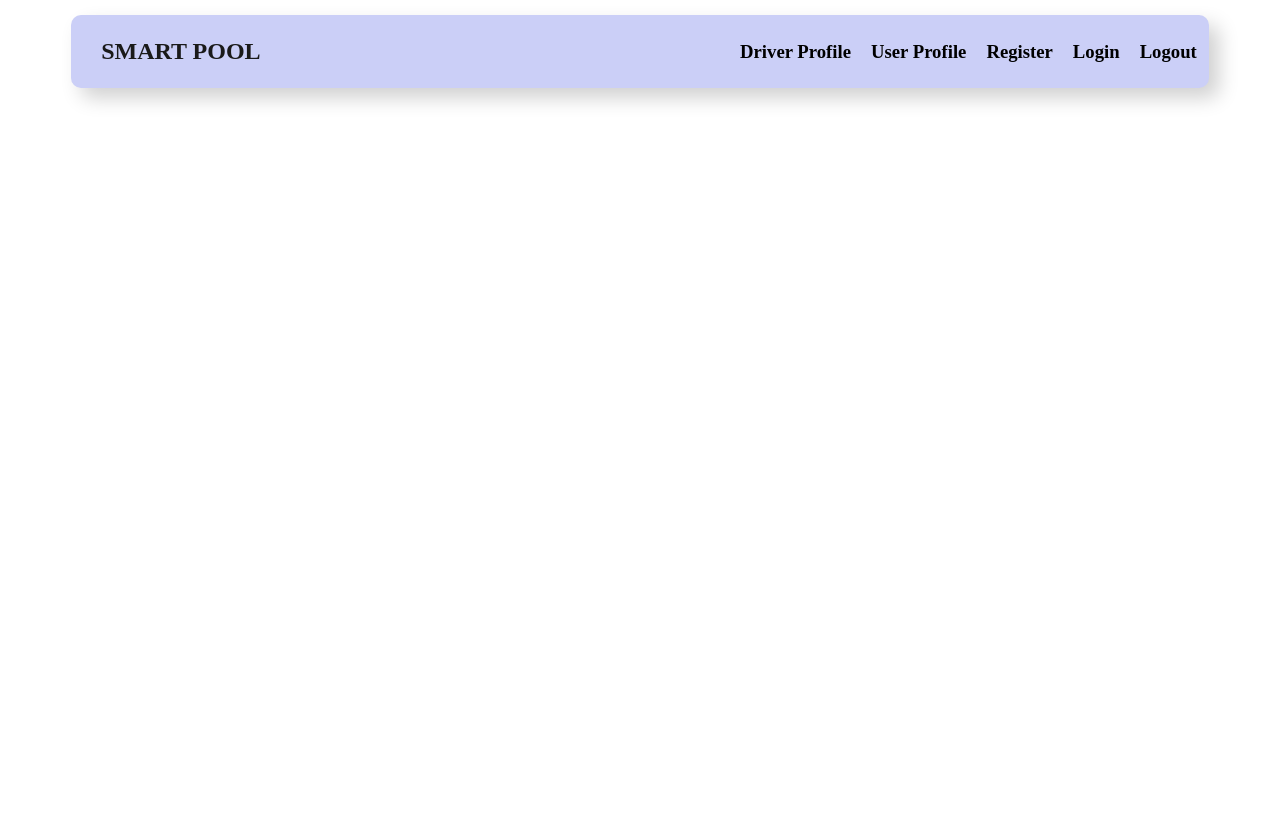
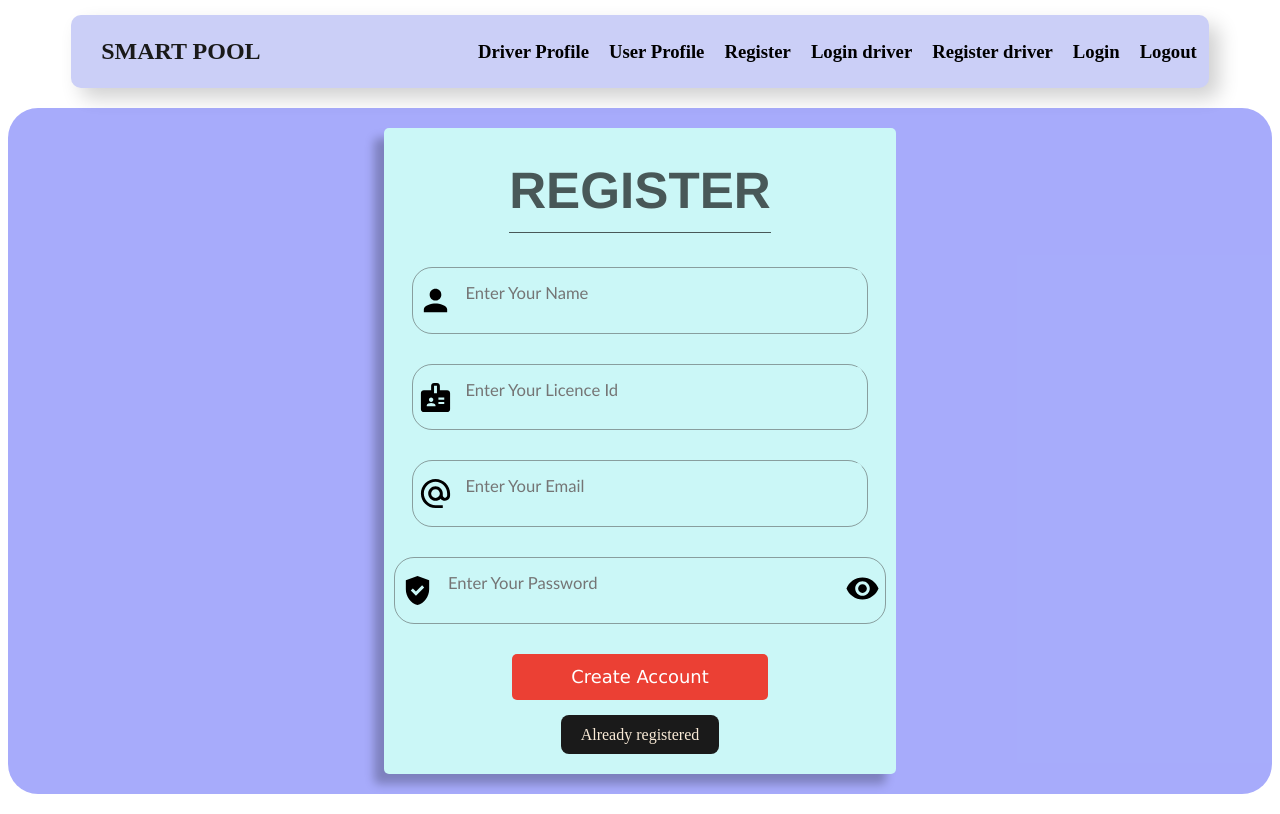
Before and after one commit to firojahmed1313/College-project, a React (Vite) app in the folder frontend/: page /registerdriver in a window 1280 px wide. Built offline with nearby package versions, Linux system fonts and the light colour scheme.

Commit message:
user driver separate login registter page

```diff
--- a/frontend/src/App.jsx
+++ b/frontend/src/App.jsx
@@ -10,6 +10,8 @@ import Payment from "./pages/Payment";
 import Location from "./pages/Location";
 import DriverProfile from "./pages/DriverProfile";
 import UserProfile from "./pages/UserProfile";
+import RegisterDriver from "./pages/RegisterDriver";
+import LoginDriver from "./pages/LoginDriver";
 const App = () => {
   return (
     <>
@@ -18,6 +20,8 @@ const App = () => {
         <Route path="/" element={<Home/>} />
         <Route path="/register" element={<Register />} />
         <Route path="/login" element={<Login />} />
+        <Route path="/registerdriver" element={<RegisterDriver />} />
+        <Route path="/logindriver" element={<LoginDriver/>} />
         <Route path="/addcar" element={<AddCar />} />
         <Route path="/mapDetails" element={<MapDetails />} />
         <Route path="/payment" element={<Payment />} />
--- a/frontend/src/components/Navber.jsx
+++ b/frontend/src/components/Navber.jsx
@@ -21,6 +21,12 @@ const Navber = () => {
           <Link to={"/register"} className="navitem">
             <h3>Register</h3>
           </Link>
+          <Link to={"/logindriver"} className="navitem">
+            <h3>Login driver</h3>
+          </Link>
+          <Link to={"/registerdriver"} className="navitem">
+            <h3>Register driver</h3>
+          </Link>
           <Link to={"/login"} className="navitem">
             <h3>Login</h3>
           </Link>
--- a/frontend/src/components/ProfileNav.jsx
+++ b/frontend/src/components/ProfileNav.jsx
@@ -2,7 +2,8 @@ import React from 'react'
 import { Link } from "react-router-dom";
 import Avatar from "../assets/avatar.png";
 
-const ProfileNav = () => {
+const ProfileNav = ({d}) => {
+    console.log(d);
     const logOut=()=>{
 
     }
@@ -22,9 +23,17 @@ const ProfileNav = () => {
                 <Link to={"/"} className="Linkitem">
                     <h3>Home</h3>
                 </Link>
-                <Link to={"/location"} className="Linkitem">
+
+                { (d=="driver") ?
+                <Link to={"/addcar"} className="Linkitem">
+                    <h3>Add Car</h3>
+                </Link>
+                :
+                    <Link to={"/location"} className="Linkitem">
                     <h3>Book Rides</h3>
                 </Link>
+
+                }
                 <div className="Linkitem" onClick={logOut}>
                     <h3>Logout</h3>
                 </div>
--- a/frontend/src/pages/AddCar.jsx
+++ b/frontend/src/pages/AddCar.jsx
@@ -6,13 +6,10 @@ import "react-toastify/dist/ReactToastify.css";
 import { useNavigate } from "react-router-dom";
 
 const initialData = {
-    name: "",
     vehicle: "",
     category: "",
     phone_no: "",
     car_no: "",
-    licence_id: "",
-    password: "",
     depert: "",
     goingto: "",
     rent: "",
@@ -73,14 +70,6 @@ const AddCar = () => {
                         onChange={inputEvent}
                     />
                     <input
-                        placeholder="Enter Your Name"
-                        type="text"
-                        name="name"
-                        id="name"
-                        value={car.name}
-                        onChange={inputEvent}
-                    />
-                    <input
                         placeholder="Enter Your vehicle"
                         type="text"
                         name="vehicle"
@@ -104,22 +93,7 @@ const AddCar = () => {
                         value={car.category}
                         onChange={inputEvent}
                     />
-                    <input
-                        placeholder="Enter Your Licence Id"
-                        type="text"
-                        name="licence_id"
-                        id="licence_id"
-                        value={car.licence_id}
-                        onChange={inputEvent}
-                    />
-                    <input
-                        placeholder="Enter Your Password"
-                        type="password"
-                        name="password"
-                        id="password"
-                        value={car.password}
-                        onChange={inputEvent}
-                    />
+
                     <input
                         placeholder="Enter Your Phone No"
                         type="text"
--- a/frontend/src/pages/DriverProfile.jsx
+++ b/frontend/src/pages/DriverProfile.jsx
@@ -6,7 +6,7 @@ const DriverProfile = () => {
   return (
     <div className="profile">
       <div className="profileNav">
-        <ProfileNav />
+        <ProfileNav d="driver"/>
       </div>
       <div className="profilesub">
         <ProfileDriver />
--- /dev/null
+++ b/frontend/src/pages/LoginDriver.jsx
@@ -0,0 +1,56 @@
+import React, { useState } from "react";
+import axios from "axios";
+import LocalPostOfficeIcon from '@mui/icons-material/LocalPostOffice';
+import PasswordIcon from '@mui/icons-material/Password';
+import VisibilityOffIcon from '@mui/icons-material/VisibilityOff';
+import VisibilityIcon from '@mui/icons-material/Visibility';
+import { useNavigate } from "react-router-dom";
+import BadgeIcon from '@mui/icons-material/Badge';
+const LoginDriver = () => {
+  const [name, setname] = useState("");
+  const [password, setpassword] = useState("");
+  const [isVisiable, setIsVisiable] = useState(false);
+  const navigator=useNavigate();
+  const onSubmit = async (e) => {
+    e.preventDefault();
+    console.log(name, password);
+    navigator('/driverProfile')
+  }
+  return (
+    <>
+      <div className="formbody">
+        <form onSubmit={onSubmit} >
+          <h1>LOGIN</h1>
+          <div className="formiconplusi">
+            <BadgeIcon fontSize="large" />
+            <input
+              placeholder="Enter Your Licence Id"
+              type="text"
+              name="licence_id"
+              id="licence_id"
+              value={name}
+              onChange={(e) => setname(e.target.value)}
+            />
+          </div>
+          <div className="formiconplusi">
+            <PasswordIcon fontSize="large" />
+            <input
+              placeholder="Enter Your Password"
+              type={(isVisiable) ? "text" : "password"}
+              name="password"
+              id="password"
+              value={password}
+              onChange={(e) => setpassword(e.target.value)}
+            />
+            <div onClick={() => setIsVisiable(!isVisiable)}>
+              {(isVisiable) ? <VisibilityOffIcon fontSize="large" /> : <VisibilityIcon fontSize="large" />}
+            </div>
+          </div>
+          <input type="submit" value="Login" />
+        </form>
+      </div>
+    </>
+  );
+};
+
+export default LoginDriver;
--- /dev/null
+++ b/frontend/src/pages/RegisterDriver.jsx
@@ -0,0 +1,128 @@
+import React from "react";
+import { useState } from "react";
+import axios from "axios";
+import { ToastContainer, toast } from "react-toastify";
+import "react-toastify/dist/ReactToastify.css";
+import PersonIcon from '@mui/icons-material/Person';
+import AlternateEmailIcon from '@mui/icons-material/AlternateEmail';
+import GppGoodIcon from '@mui/icons-material/GppGood';
+import VisibilityIcon from '@mui/icons-material/Visibility';
+import VisibilityOffIcon from '@mui/icons-material/VisibilityOff';
+import { useNavigate } from "react-router-dom";
+import BadgeIcon from '@mui/icons-material/Badge';
+
+const initialData = {
+  name: "",
+  email: "",
+  password: "",
+  licence_id: "",
+};
+
+const RegisterDriver = () => {
+  const [register, setRegister] = useState(initialData);
+  const [isVisiable, setIsVisiable] = useState(false);
+  const navigator = useNavigate()
+  const inputEvent = (e) => {
+    const { name, value } = e.target;
+    setRegister({ ...register, [name]: value });
+  };
+
+  const onSubmits = async (e) => {
+    e.preventDefault();
+    navigator('/logindriver');
+
+    toast.success(register, {
+      position: "top-center",
+      autoClose: 5000,
+      hideProgressBar: false,
+      closeOnClick: true,
+      pauseOnHover: true,
+      draggable: true,
+      progress: undefined,
+      theme: "dark",
+    });
+
+  };
+
+  console.log(register);
+  return (
+    <>
+      <ToastContainer
+        position="top-center"
+        autoClose={5000}
+        hideProgressBar={false}
+        newestOnTop={false}
+        closeOnClick
+        rtl={false}
+        pauseOnFocusLoss
+        draggable
+        pauseOnHover
+        theme="dark"
+      />
+      <div className="formbody">
+        {
+          //<form action="/api/user/register" method="POST">
+        }
+        <form onSubmit={onSubmits}>
+          <h1>REGISTER</h1>
+          <div className="formiconplusi">
+            <PersonIcon fontSize="large" />
+            <input
+              placeholder="Enter Your Name"
+              type="text"
+              name="name"
+              id="name"
+              value={register.name}
+              onChange={inputEvent}
+            />
+          </div>
+          <div className="formiconplusi">
+            <BadgeIcon fontSize="large" />
+            <input
+              placeholder="Enter Your Licence Id"
+              type="text"
+              name="licence_id"
+              id="licence_id"
+              value={register.licence_id}
+              onChange={inputEvent}
+            />
+          </div>
+          <div className="formiconplusi">
+            <AlternateEmailIcon fontSize="large" />
+            <input
+              placeholder="Enter Your Email"
+              type="email"
+              name="email"
+              id="email"
+              value={register.email}
+              onChange={inputEvent}
+            />
+          </div>
+          <div className="formiconplusi">
+            <GppGoodIcon fontSize="large" />
+            <input
+              placeholder="Enter Your Password"
+              type="password"
+              name="password"
+              id="password"
+              value={register.password}
+              onChange={inputEvent}
+            />
+            <div onClick={() => setIsVisiable(!isVisiable)}>
+              {(isVisiable) ? <VisibilityOffIcon fontSize="large" /> : <VisibilityIcon fontSize="large" />}
+            </div>
+          </div>
+          {
+            <input type="submit" value="Create Account" onClick={onSubmits} />
+          }
+
+          <button onClick={() => navigator('/logindriver')} type="submit">
+            Already registered
+          </button>
+        </form >
+      </div >
+    </>
+  );
+};
+
+export default RegisterDriver;
--- a/frontend/src/pages/UserProfile.jsx
+++ b/frontend/src/pages/UserProfile.jsx
@@ -6,7 +6,7 @@ const UserProfile = () => {
   return (
     <div className="profile">
       <div className="profileNav">
-        <ProfileNav />
+        <ProfileNav d="user" />
       </div>
       <div className="profilesub">
         <ProfileUser/>
```
